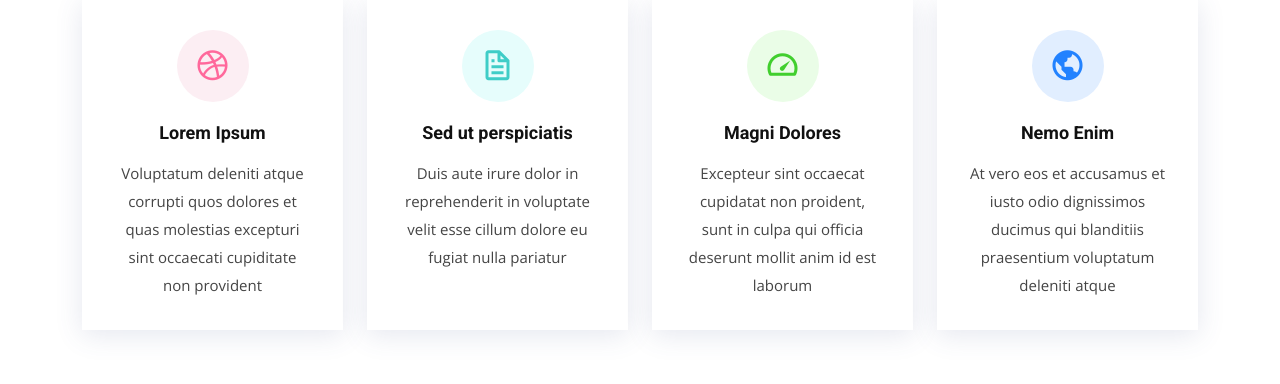
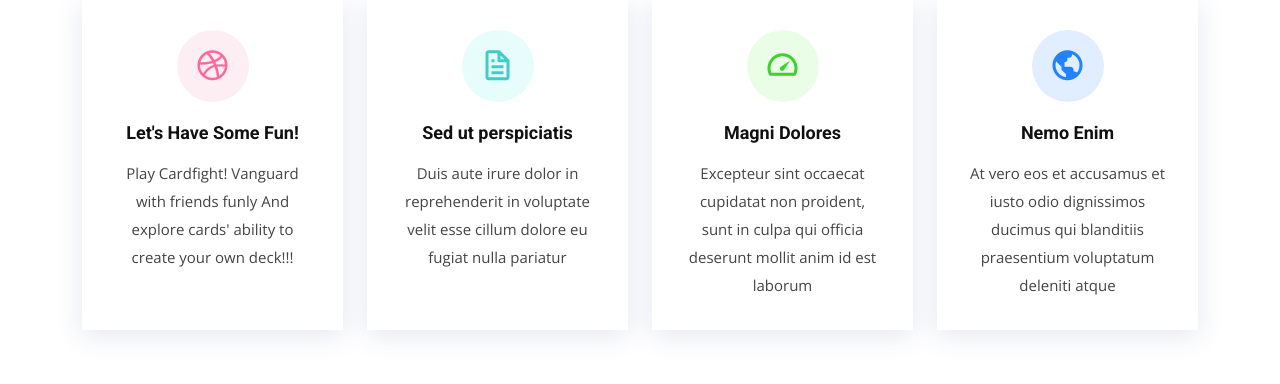
Before and after one commit to 17Saberz/website_project, a Flask app: page / in a window 1280 px wide. Shown: the part 861-1245 px from the top of the page. Run offline with Flask 3, Linux system fonts and the light colour scheme; some libraries are stand-ins or nearby versions.

Commit message:
Editing boxes on main

```diff
--- a/Web_project/templates/index.html
+++ b/Web_project/templates/index.html
@@ -128,8 +128,8 @@
           <div class="col-md-6 col-lg-3 d-flex align-items-stretch" data-aos="fade-up">
             <div class="icon-box icon-box-pink">
               <div class="icon"><i class="bx bxl-dribbble"></i></div>
-              <h4 class="title"><a href="">Lorem Ipsum</a></h4>
-              <p class="description">Voluptatum deleniti atque corrupti quos dolores et quas molestias excepturi sint occaecati cupiditate non provident</p>
+              <h4 class="title"><a href="">Let's Have Some Fun!</a></h4>
+              <p class="description">Play Cardfight! Vanguard with friends funly And explore cards' ability to create your own deck!!!</p>
             </div>
           </div>
 
```
